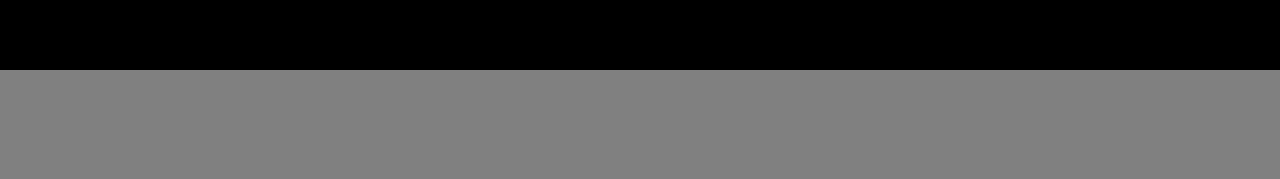
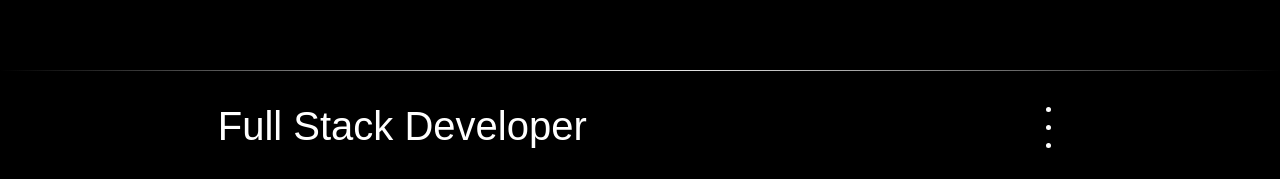
Before and after one commit to Pitis6/portfolio, a React (Vite) app in the folder portfolio/: page / in a window 1280 px wide. Shown: the part 2130-2309 px from the top of the page. Before the commit the page ends 2200 px from the top, so only its background shows below. Built offline with nearby package versions, Linux system fonts and the light colour scheme; a web font is replaced by a local one.

Commit message:
Start with footer

```diff
--- a/portfolio/src/App.jsx
+++ b/portfolio/src/App.jsx
@@ -2,12 +2,14 @@ import { NavBarContainer } from "./components/header/NavbarContainer";
 import { Scene } from './components/Scene'
 import { GlobalStyle } from './components/common/CommonStyles'
 import RandomContainer from "./components/randomProyects/RandomContainer";
+import { FooterContainer } from "./components/footer/FooterContainer";
 export default function App() {
   return (
     <>
       <NavBarContainer/>
       <Scene/>
       <RandomContainer/>
+      <FooterContainer/>
       <GlobalStyle />
 
     </>
--- a/portfolio/src/components/common/CommonStyles.js
+++ b/portfolio/src/components/common/CommonStyles.js
@@ -4,7 +4,6 @@ export const GlobalStyle = createGlobalStyle`
 
     body {
         font-family: 'Sono', sans-serif;
-        background-color: grey;
         display: flex;
         justify-content: space-between;
         flex-direction:column;
@@ -23,6 +22,7 @@ export const Title2 = styled.h2`
 color: white;
 font-size: 40px;
 text-align: center;
+font-weight: 300;
 `
 
 export const P = styled.p`
--- a/portfolio/src/components/common/proyectsCard/ProyectsCard.jsx
+++ b/portfolio/src/components/common/proyectsCard/ProyectsCard.jsx
@@ -38,7 +38,7 @@ border-radius:20px;
 // `
 
 const Image = styled.img`
-max-width: 65%;
+max-width: 55%;
 height: auto;
 `
 
--- /dev/null
+++ b/portfolio/src/components/footer/Footer.jsx
@@ -0,0 +1,32 @@
+import styled from "styled-components"
+import { Title2 } from "../common/CommonStyles"
+
+export const Footer = () => {
+    return (
+        <Wrapper>
+            <Title2>Full Stack Developer</Title2>
+            <Ul>
+                <Li></Li>
+                <Li></Li>
+                <Li></Li>
+            </Ul>
+        </Wrapper>
+    )
+}
+
+const Wrapper = styled.footer`
+display: flex;
+justify-content: space-around;
+align-items: center;
+border-top: solid 1px white;
+background-color: black;
+color:white;
+border-image-slice: 1;
+border-image-source: radial-gradient(circle at center, white, black );
+`
+const Ul = styled.ul`
+
+`
+const Li = styled.li`
+
+`
--- /dev/null
+++ b/portfolio/src/components/footer/FooterContainer.jsx
@@ -0,0 +1,7 @@
+import { Footer } from "./Footer"
+
+export const FooterContainer = () => {
+  return (
+    <Footer/>
+  )
+}
```
